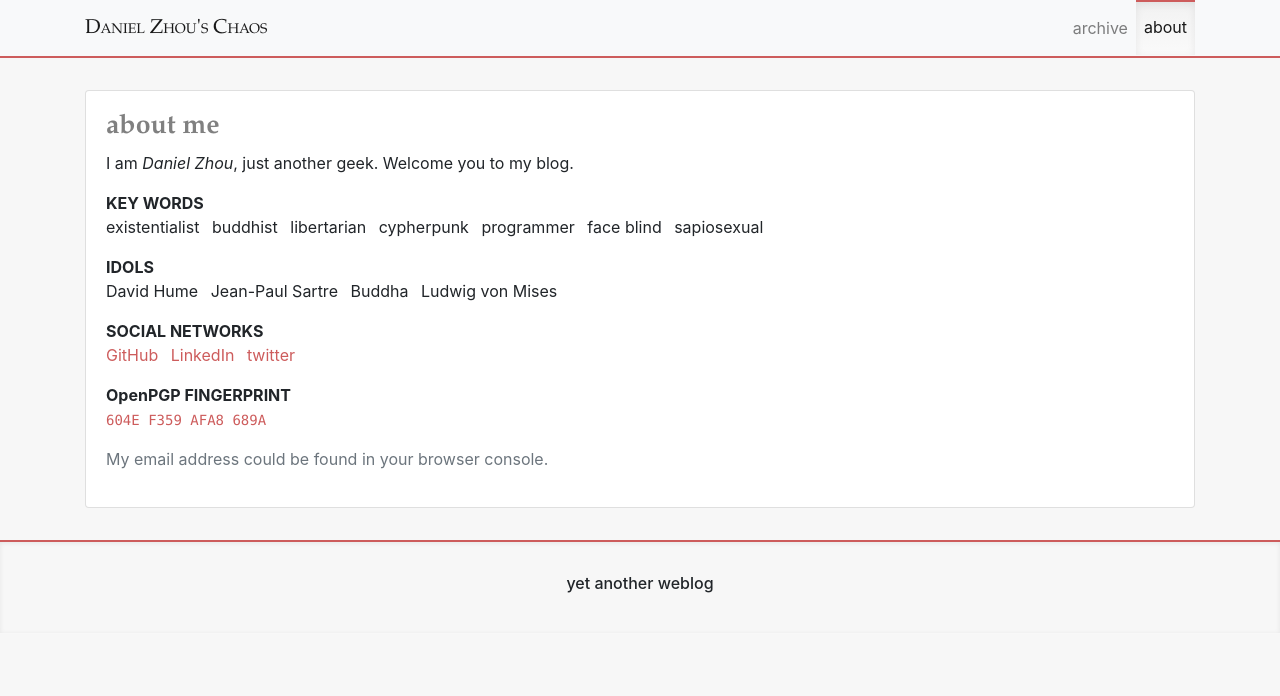
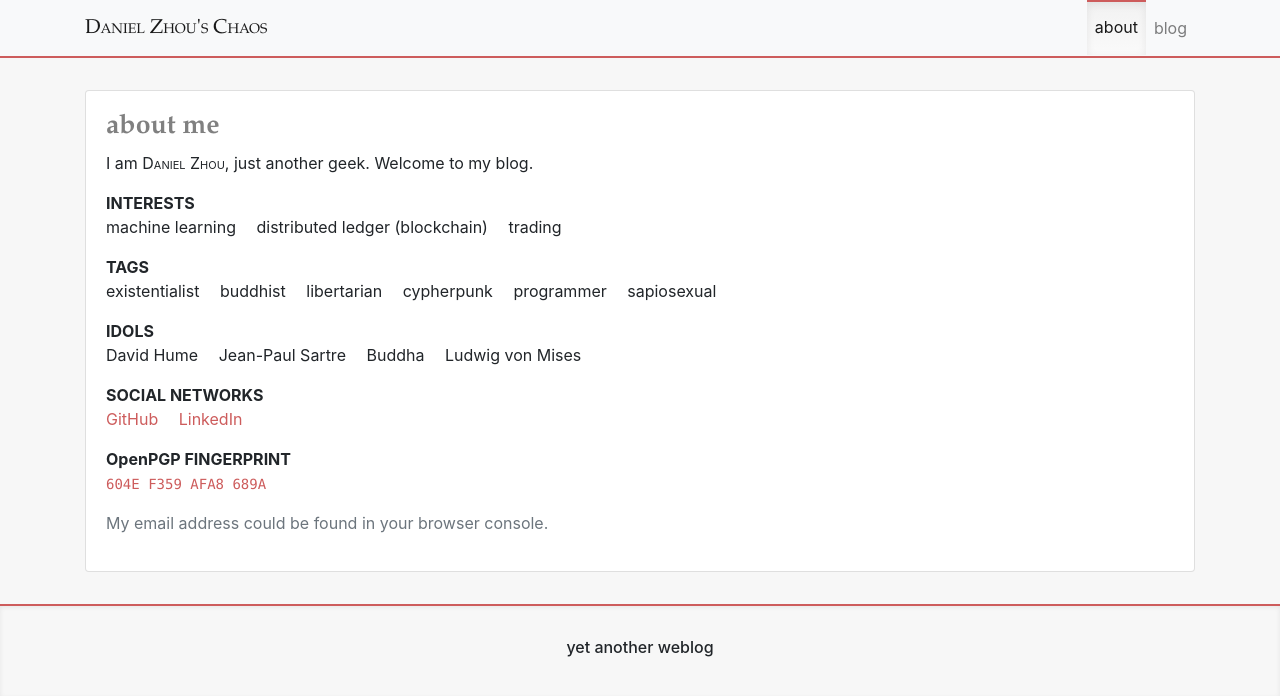
Before and after one commit to dancju/dancju.github.io, a Jekyll site: the page built from about.html, in a window 1280 px wide. Shown: the top 696 px of the page. Built offline with Jekyll 4.4.1, drawn with Linux system fonts in a browser that asks for light colours; nearby versions of some CDN libraries.

Commit message:
major update

```diff
--- a/Gemfile
+++ /dev/null
@@ -1,3 +0,0 @@
-source "https://rubygems.org"
-
-gem 'github-pages', :group => :jekyll_plugins
--- a/_config.yml
+++ b/_config.yml
@@ -11,6 +11,7 @@ plugins:
   - jekyll-avatar
   - jekyll-feed
   - jekyll-mentions
+  - jekyll-paginate
   - jekyll-redirect-from
   - jekyll-seo-tag
   - jekyll-sitemap
--- a/_includes/footer.html
+++ b/_includes/footer.html
@@ -1,7 +1,7 @@
 <footer id="footer"><h6>yet another weblog</h6></footer>
 
-<script src="https://code.jquery.com/jquery-3.3.1.slim.min.js"></script>
+<script src="https://code.jquery.com/jquery-3.4.1.slim.min.js"></script>
 <script src="https://cdnjs.cloudflare.com/ajax/libs/popper.js/1.14.7/umd/popper.min.js"></script>
 <script src="https://stackpath.bootstrapcdn.com/bootstrap/4.3.1/js/bootstrap.min.js"></script>
 <script src="https://cdnjs.cloudflare.com/ajax/libs/mathjax/2.7.5/MathJax.js?config=TeX-AMS_CHTML"></script>
-<script src="/js/main.js"></script>
+<script src="/assets/main.js"></script>
--- a/_includes/head.html
+++ b/_includes/head.html
@@ -4,7 +4,7 @@
   <link rel="alternate" href="/feed.xml" type="application/atom+xml" />
   <link rel="stylesheet" href="https://stackpath.bootstrapcdn.com/bootstrap/4.2.1/css/bootstrap.min.css"
     crossorigin="anonymous" />
-  <link rel="stylesheet" href="/css/highlight.css" />
-  <link rel="stylesheet" href="/css/main.css" />
+  <link rel="stylesheet" href="/assets/highlight.css" />
+  <link rel="stylesheet" href="/assets/main.css" />
   {% seo %}
 </head>
--- a/_includes/navbar.html
+++ b/_includes/navbar.html
@@ -9,11 +9,11 @@
 
     <div class="collapse navbar-collapse" id="navbarSupportedContent">
       <ul class="navbar-nav ml-auto">
-        <li class="nav-item {% if page.url == '/archive.html' %}active{% endif %}">
-          <a class="nav-link" href="/archive.html">archive</a>
-        </li>
         <li class="nav-item {% if page.url == '/about.html' %}active{% endif %}">
           <a class="nav-link" href="/about.html">about</a>
+        </li>
+        <li class="nav-item {% if page.url == '/' %}active{% endif %}">
+          <a class="nav-link" href="/">blog</a>
         </li>
       </ul>
     </div>
--- a/about.html
+++ b/about.html
@@ -7,10 +7,20 @@ title: about me
   <div class="card-body">
     <h2>about me</h2>
 
-    <p>I am <em>Daniel Zhou</em>, just another geek. Welcome you to my blog.</p>
+    <!-- <img style="margin: 2em; max-height: 256px" src="/assets/photo.jpg" class="rounded-circle mx-auto d-block"> -->
+
+    <p>I am <span style="font-variant: small-caps">Daniel Zhou</span>, just another geek. Welcome to my blog.</p>
 
     <dl class="dl-horizontal">
-      <dt>KEY WORDS</dt>
+      <dt>INTERESTS</dt>
+      <dd>
+        <ul class="list-inline">
+          <li class="list-inline-item">machine learning</li>
+          <li class="list-inline-item">distributed ledger (blockchain)</li>
+          <li class="list-inline-item">trading</li>
+        </ul>
+      </dd>
+      <dt>TAGS</dt>
       <dd>
         <ul class="list-inline">
           <li class="list-inline-item">existentialist</li>
@@ -18,7 +28,6 @@ title: about me
           <li class="list-inline-item">libertarian</li>
           <li class="list-inline-item">cypherpunk</li>
           <li class="list-inline-item">programmer</li>
-          <li class="list-inline-item">face blind</li>
           <li class="list-inline-item">sapiosexual</li>
         </ul>
       </dd>
@@ -36,8 +45,8 @@ title: about me
         <ul class="list-inline">
           <li class="list-inline-item"><a href="https://github.com/nerdDan">GitHub</a></li>
           <li class="list-inline-item"><a href="https://www.linkedin.com/in/danichau">LinkedIn</a></li>
+          <!--
           <li class="list-inline-item"><a href="https://twitter.com/nerdDaniel">twitter</a></li>
-          <!--
           <li class="list-inline-item"><a href="https://www.quora.com/Daniel-Chau-3">Quora</a></li>
           <li class="list-inline-item"><a href="http://www.douban.com/people/danielc">豆瓣</a></li>
           -->
--- a/css/main.sass
+++ b/assets/main.sass
@@ -30,6 +30,9 @@ pre
   border: 1px solid #ccc
   border-radius: 4px
   padding: .5rem
+
+.list-inline-item:not(:last-child)
+  margin-right: 1rem
 
 // navbar & footer
 
```
Also changed, not shown: other parts of about.html (+1 -1 lines), _drafts/bitcoin-prehistory.md (added, +14 -0 lines), archive.html (deleted, +0 -23 lines), instalment.htm (deleted, +0 -155 lines), assets/highlight.css (renamed from css/highlight.css), assets/main.js (renamed from js/main.js), 1 other file.
